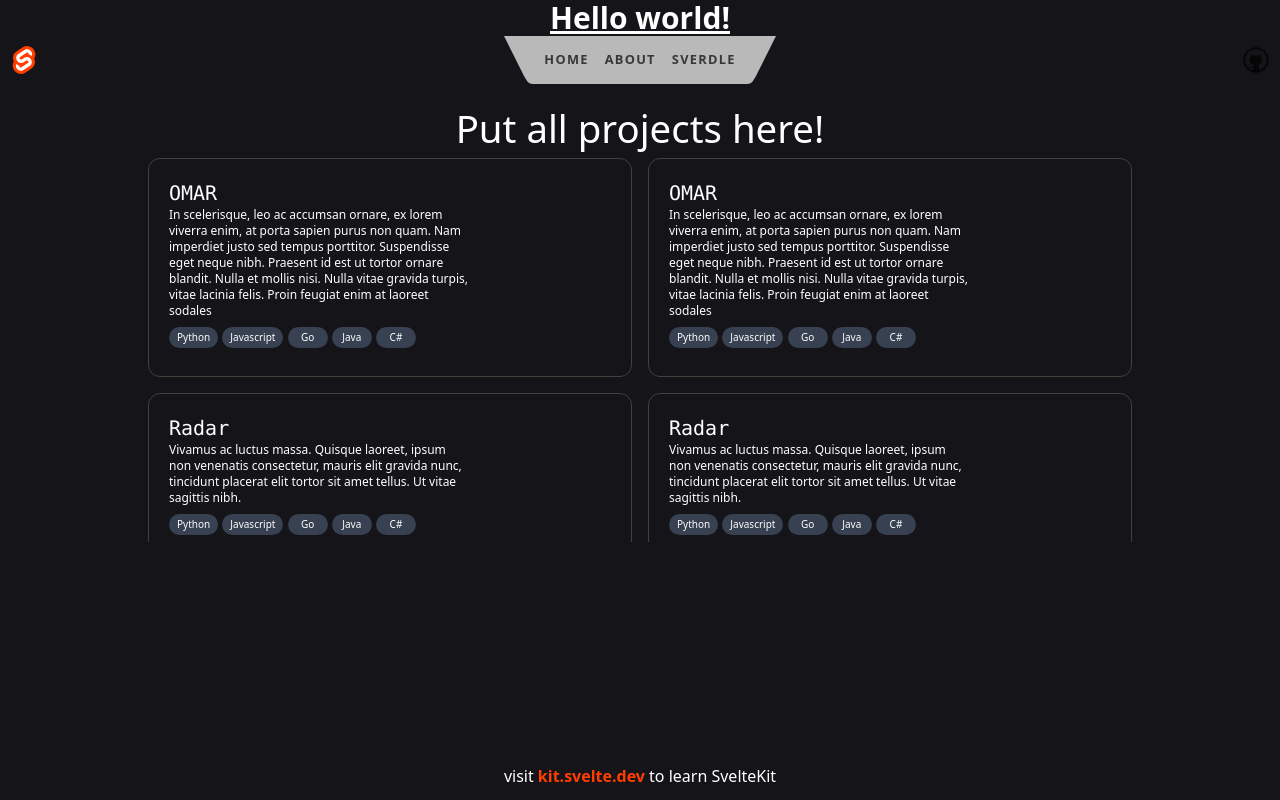
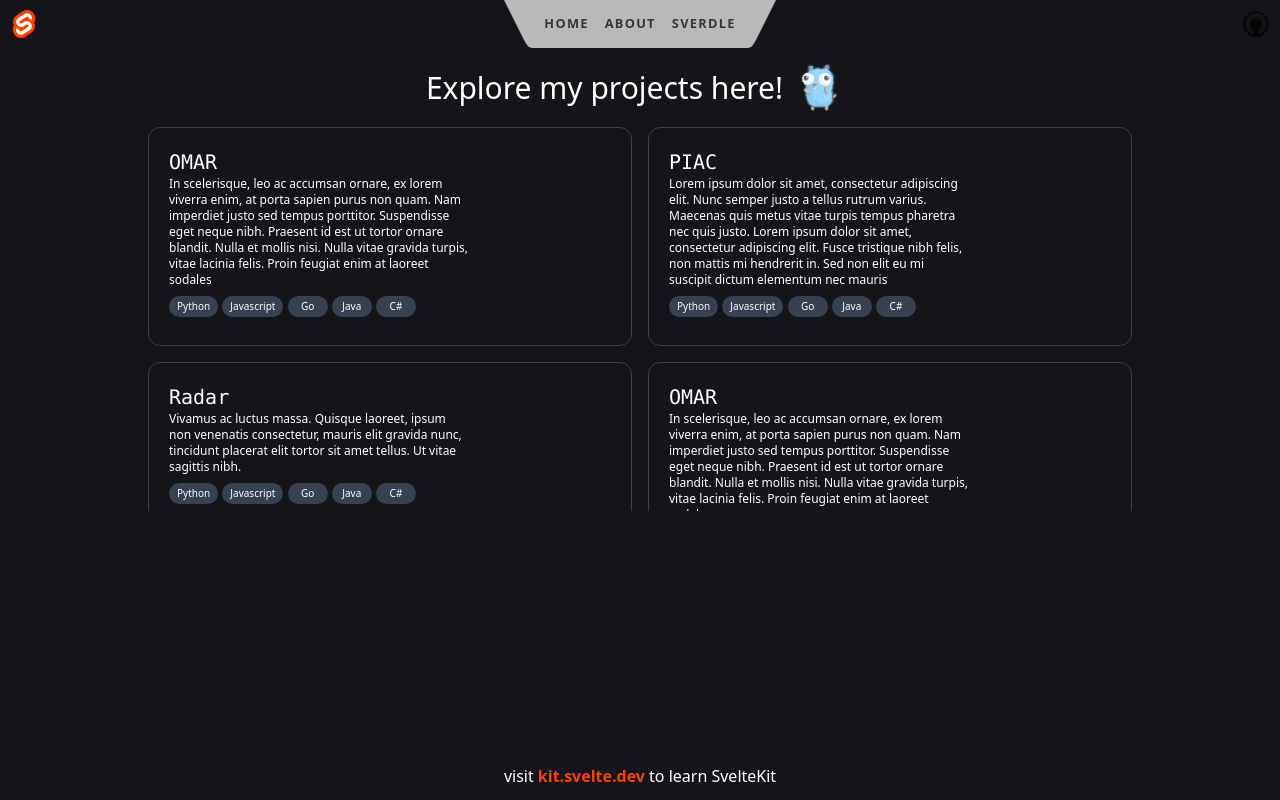
Before and after one commit to pelusa-v/portfolio-jp-ui, a SvelteKit app: page /projects in a window 1280 px wide. Built offline with nearby package versions, Linux system fonts and the light colour scheme.

Commit message:
Projects hero added

```diff
--- a/src/routes/+layout.svelte
+++ b/src/routes/+layout.svelte
@@ -5,10 +5,6 @@
 </script>
 
 <div class="app">
-
-	<h1 class="text-3xl font-bold underline">
-		Hello world!
-	</h1>
 
 	<Header />
 
--- a/src/routes/+page.svelte
+++ b/src/routes/+page.svelte
@@ -6,5 +6,5 @@
 <h1>Hello and welcome to my site!</h1>
 <a href="/projects">Explore projects!</a>
 <picture>
-    <img src={gopher_dancing} alt="gopher_dancing"/>
+    <img width="100" src={gopher_dancing} alt="gopher_dancing"/>
 </picture>
--- /dev/null
+++ b/src/routes/Gopher.svelte
@@ -0,0 +1,11 @@
+<script>
+	import gopher_dancing from '$lib/images/dancing-gopher.gif';
+</script>
+
+<picture class="gopher-container">
+    <img width="47" src={gopher_dancing} alt="gopher_dancing" class="gopher"/>
+</picture>
+
+<style>
+
+</style>
--- a/src/routes/Sidebar.svelte
+++ b/src/routes/Sidebar.svelte
@@ -0,0 +1,11 @@
+<script>
+
+</script>
+
+<div>
+
+</div>
+
+<style>
+
+</style>
--- a/src/routes/projects/+page.svelte
+++ b/src/routes/projects/+page.svelte
@@ -1,15 +1,20 @@
 <script>
     import Project from '../Project.svelte';
+    import Gopher from '../Gopher.svelte';
     let desc1 = "Lorem ipsum dolor sit amet, consectetur adipiscing elit. Nunc semper justo a tellus rutrum varius. Maecenas quis metus vitae turpis tempus pharetra nec quis justo. Lorem ipsum dolor sit amet, consectetur adipiscing elit. Fusce tristique nibh felis, non mattis mi hendrerit in. Sed non elit eu mi suscipit dictum elementum nec mauris"
     let desc2 = "Proyecto desarrollado con fines educativos"
     let desc3 = "Vivamus ac luctus massa. Quisque laoreet, ipsum non venenatis consectetur, mauris elit gravida nunc, tincidunt placerat elit tortor sit amet tellus. Ut vitae sagittis nibh."
     let desc4 = "In scelerisque, leo ac accumsan ornare, ex lorem viverra enim, at porta sapien purus non quam. Nam imperdiet justo sed tempus porttitor. Suspendisse eget neque nibh. Praesent id est ut tortor ornare blandit. Nulla et mollis nisi. Nulla vitae gravida turpis, vitae lacinia felis. Proin feugiat enim at laoreet sodales"
 </script>
 
-<h1>Put all projects here!</h1>
+<div class="projects-hero justify-center mb-4 flex items-center">
+    <h1 class="text-3xl">Explore my projects here!</h1>
+    <div class="mx-3">
+        <Gopher/>
+    </div>
+</div>
 
-
-<div class="h-96 overflow-y-scroll scrollbar">
+<div class="projects-container h-96 overflow-y-scroll scrollbar">
     <div class="columns-2 gap-2 ">
         <div class="break-inside-avoid-column">
             <Project description={desc4} name="OMAR"></Project>
@@ -19,6 +24,12 @@
         </div>
         <div class="break-inside-avoid-column">
             <Project description={desc2} name="WARE"></Project>
+        </div>
+        <div class="break-inside-avoid-column">
+            <Project description={desc4} name="OMAR"></Project>
+        </div>
+        <div class="break-inside-avoid-column">
+            <Project description={desc3} name="Radar"></Project>
         </div>
         <div class="break-inside-avoid-column">
             <Project description={desc1} name="PIAC"></Project>
```
